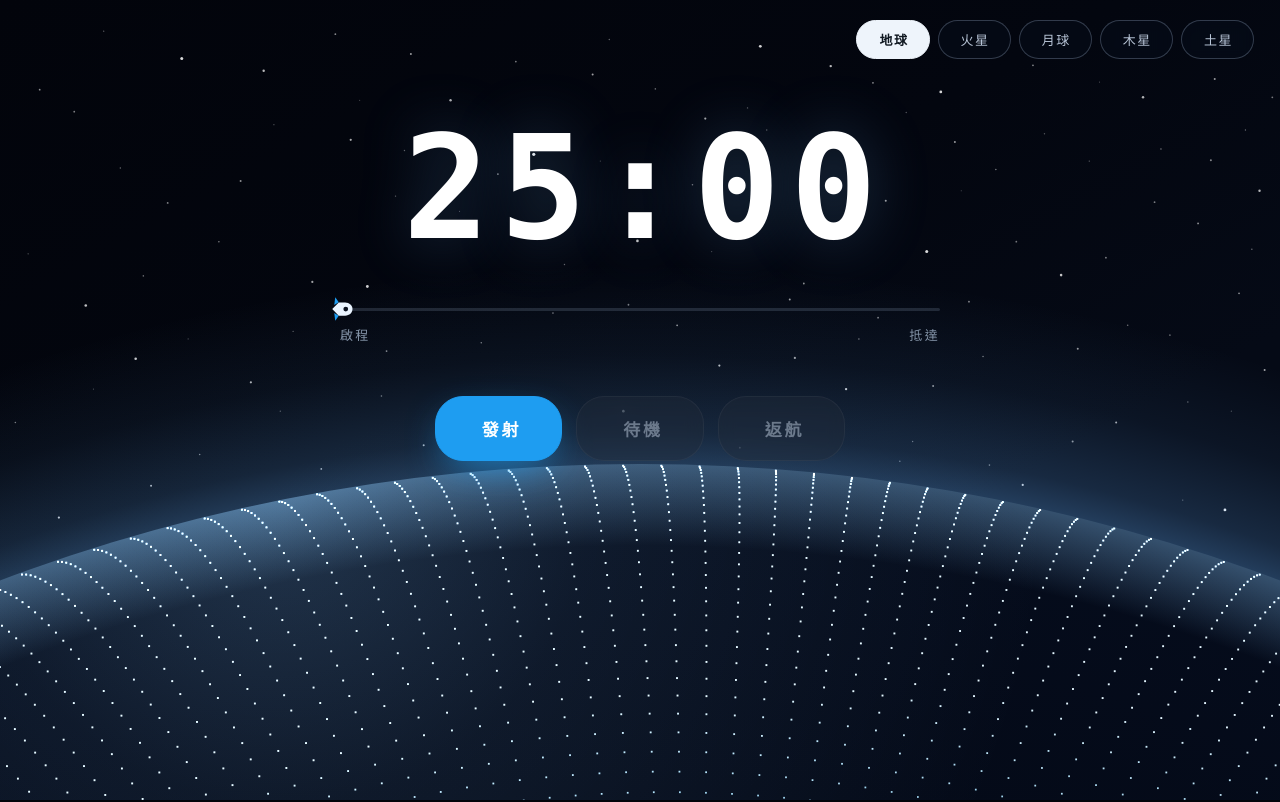
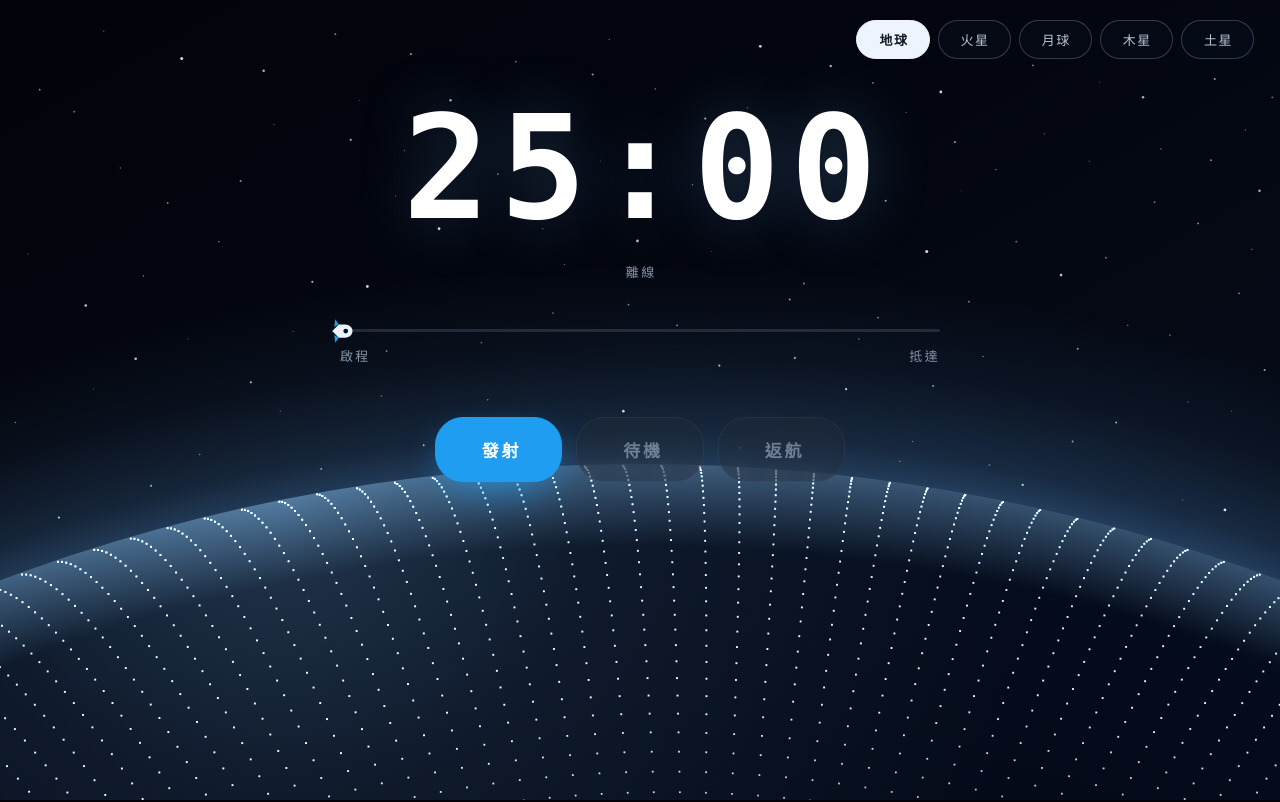
Before and after one commit to zoeyccyolo-create/mission-timer, a plain HTML site: page index.html in a window 1280 px wide. Drawn offline with Linux system fonts and the light colour scheme; no server answers; animation ran at ten frames a second.

Commit message:
加入台北日出日落資訊
- 載入時向 Open-Meteo 取當天日出／日落，顯示在倒數下方
- 8 秒逾時、HTTP 非 2xx、欄位缺漏、fetch 例外皆降級為「離線」
- 整段與計時器邏輯隔離，取不到資料不影響任何既有功能

Co-Authored-By: Claude Opus 5 <noreply@anthropic.com>

```diff
--- a/index.html
+++ b/index.html
@@ -95,6 +95,16 @@
     transition:color .3s ease;
   }
   body.is-done .clock{ color:var(--accent-hi); text-shadow:0 0 60px rgba(56,173,255,.4); }
+
+  .sun{
+    margin:clamp(14px,2.8vh,28px) 0 0;
+    font-size:13px;
+    letter-spacing:.18em;
+    padding-left:.18em;
+    color:var(--muted);
+    text-align:center;
+    min-height:1em;          /* 先佔位，資料回來時不會把版面推動 */
+  }
 
   .progress{
     width:min(600px, 84vw);
@@ -204,6 +214,7 @@
 <main>
   <div id="clock" class="clock" role="timer" aria-live="off">25:00</div>
   <p id="status" class="sr-only" aria-live="polite">待機中</p>
+  <p id="sun" class="sun"></p>
 
   <div class="progress">
     <div class="track" id="track" role="progressbar" aria-label="任務進度"
@@ -620,6 +631,47 @@
     chip.addEventListener('click', function(){ selectPlanet(chip.dataset.planet); });
   });
 
+  /* ───────── 台北日出日落（Open-Meteo，免金鑰） ─────────
+     整段獨立於計時器：拿不到資料只會讓這一行顯示「離線」，不影響其他功能 */
+  (function loadSun(){
+    var el = document.getElementById('sun');
+    if (!el) return;
+
+    var offline = function(){ el.textContent = '離線'; };
+
+    if (typeof fetch !== 'function'){ offline(); return; }
+
+    var url = 'https://api.open-meteo.com/v1/forecast'
+            + '?latitude=25.03&longitude=121.56'
+            + '&daily=sunrise,sunset&timezone=Asia/Taipei&forecast_days=1';
+
+    // 沒有逾時機制的話，網路卡住會讓這行永遠空白
+    var ctrl = (typeof AbortController === 'function') ? new AbortController() : null;
+    var timer = ctrl ? setTimeout(function(){ ctrl.abort(); }, 8000) : 0;
+    var done = function(){ if (timer) { clearTimeout(timer); timer = 0; } };
+
+    // API 已用 timezone 參數回當地時間，取 T 後面的 HH:MM 即可
+    var hhmm = function(v){
+      var m = /T(\d{2}:\d{2})/.exec(String(v));
+      return m ? m[1] : null;
+    };
+
+    fetch(url, ctrl ? { signal: ctrl.signal } : undefined)
+      .then(function(res){
+        if (!res.ok) throw new Error('HTTP ' + res.status);
+        return res.json();
+      })
+      .then(function(data){
+        var d = data && data.daily;
+        var rise = hhmm(d && d.sunrise && d.sunrise[0]);
+        var set  = hhmm(d && d.sunset  && d.sunset[0]);
+        if (!rise || !set) throw new Error('回傳欄位缺漏');
+        el.textContent = '日出 ' + rise + ' ／ 日落 ' + set;
+        done();
+      })
+      .catch(function(){ offline(); done(); });
+  })();
+
   /* ───────── 主迴圈 ───────── */
   var t0 = performance.now();
 
```
